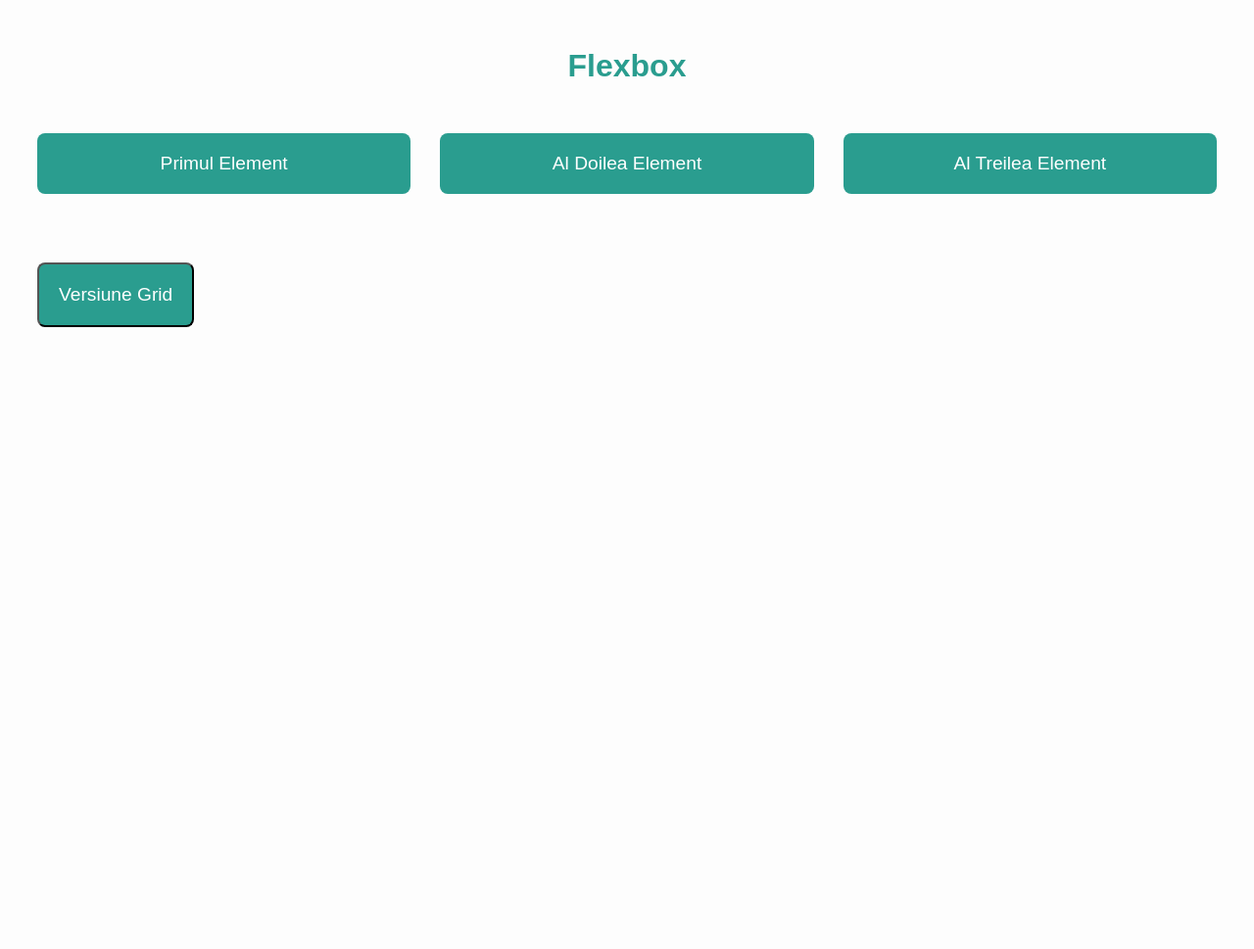
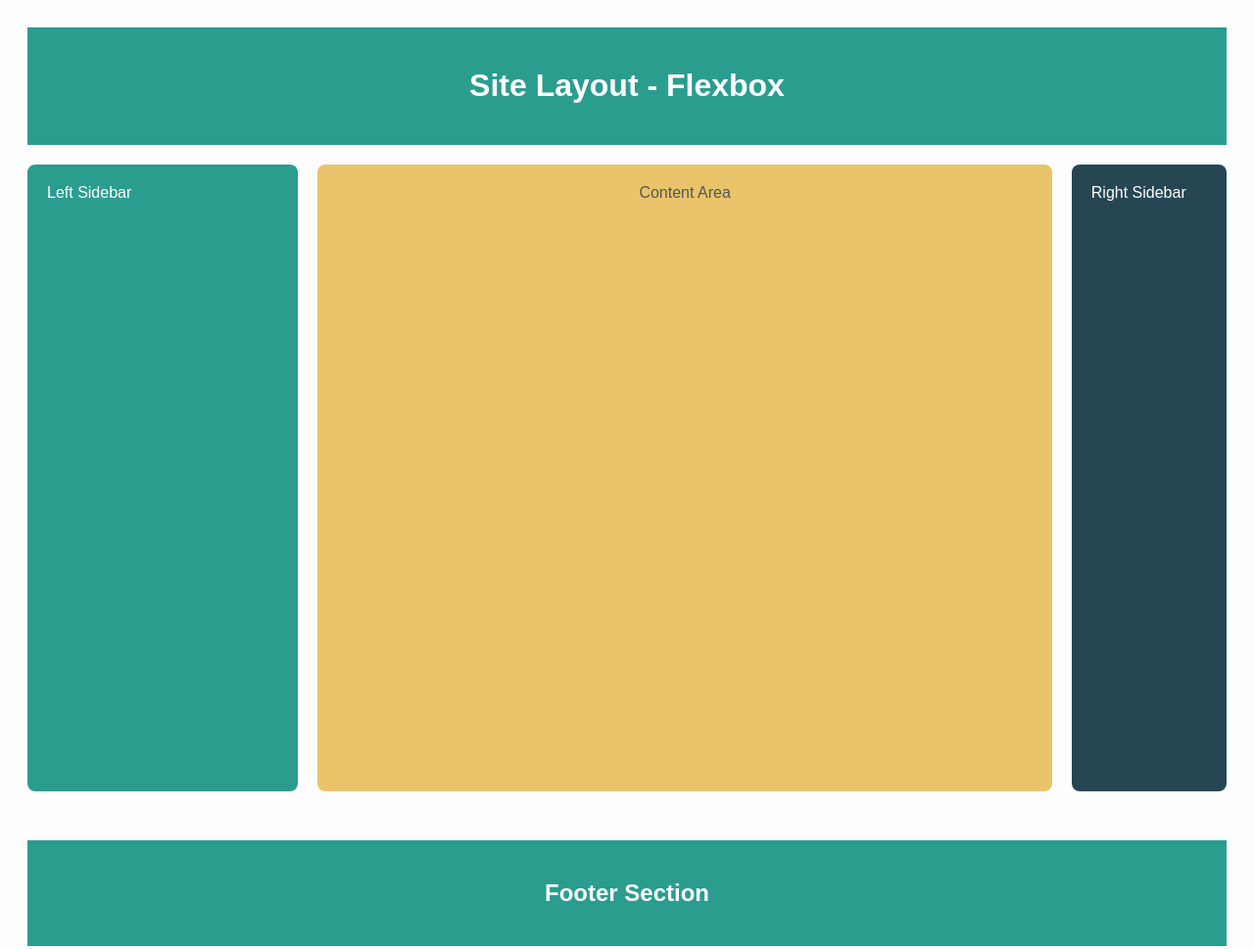
Before and after one commit to andricolae/flex-v-grid, a plain HTML site: page index.html in a window 1280 px wide. Shown: the top 969 px of the page at 98% size. Before the commit the page ends 800 px from the top, so only its background shows below. Drawn offline with Linux system fonts and the light colour scheme.

Commit message:
layout updates

```diff
--- a/flex.css
+++ b/flex.css
@@ -5,17 +5,49 @@ body {
     padding: 20px;
 }
 
-header {
+header, footer {
+    background-color: #2a9d8f;
+    color: white;
     text-align: center;
-    margin-bottom: 40px;
+    padding: 20px;
+    margin-bottom: 20px;
 }
 
-h1 {
-    color: #2a9d8f;
+.flex-layout {
+    display: flex;
+    gap: 20px;
+    margin-bottom: 50px;
 }
 
-section {
-    margin-bottom: 50px;
+.sidebar-left {
+    background-color: #2a9d8f;
+    color: white;
+    padding: 20px;
+    flex: 1;
+    border-radius: 8px;
+    min-height: 600px;
+}
+
+.main-content {
+    background-color: #e9c46a;
+    padding: 20px;
+    flex: 3;
+    border-radius: 8px;
+    text-align: center;
+    min-height: 600px;
+}
+
+.sidebar-right {
+    background-color: #264653;
+    color: white;
+    padding: 20px;
+    flex: 0.5;
+    border-radius: 8px;
+    min-height: 600px;
+}
+
+footer {
+    margin-top: 40px;
 }
 
 .item {
@@ -27,13 +59,3 @@ section {
     text-align: center;
     font-size: 1.2rem;
 }
-
-.flex-container {
-    display: flex;
-    justify-content: space-between;
-    gap: 10px;
-}
-
-.item {
-    flex: 1;
-}
--- a/grid.css
+++ b/grid.css
@@ -5,17 +5,47 @@ body {
     padding: 20px;
 }
 
-header {
+header, footer {
+    background-color: #2a9d8f;
+    color: white;
     text-align: center;
-    margin-bottom: 40px;
+    padding: 20px;
+    margin-bottom: 20px;
 }
 
-h1 {
-    color: #2a9d8f;
+.grid-layout {
+    display: grid;
+    grid-template-columns: 1fr 3fr 0.5fr;
+    gap: 20px;
+    margin-bottom: 50px;
 }
 
-section {
-    margin-bottom: 50px;
+.sidebar-left {
+    background-color: #2a9d8f;
+    color: white;
+    padding: 20px;
+    border-radius: 8px;
+    min-height: 600px;
+}
+
+.main-content {
+    background-color: #e9c46a;
+    padding: 20px;
+    border-radius: 8px;
+    text-align: center;
+    min-height: 600px;
+}
+
+.sidebar-right {
+    background-color: #264653;
+    color: white;
+    padding: 20px;
+    border-radius: 8px;
+    min-height: 600px;
+}
+
+footer {
+    margin-top: 40px;
 }
 
 .item {
@@ -27,9 +57,3 @@ section {
     text-align: center;
     font-size: 1.2rem;
 }
-
-.grid-container {
-    display: grid;
-    grid-template-columns: repeat(3, 1fr);
-    gap: 10px;
-}
--- a/index.html
+++ b/index.html
@@ -4,20 +4,22 @@
     <meta charset="UTF-8">
     <meta name="viewport" content="width=device-width, initial-scale=1.0">
     <link rel="stylesheet" href="flex.css">
-    <title>Flexbox Demo</title>
+    <title>Flexbox Layout Site</title>
 </head>
 <body>
     <header>
-        <h1>Flexbox</h1>
+        <h1>Site Layout - Flexbox</h1>
     </header>
 
-    <section class="flexbox-section">
-        <div class="flex-container">
-            <div class="item">Primul Element</div>
-            <div class="item">Al Doilea Element</div>
-            <div class="item">Al Treilea Element</div>
-        </div>
-    </section>
+    <div class="flex-layout">
+        <div class="sidebar-left">Left Sidebar</div>
+        <div class="main-content">Content Area</div>
+        <div class="sidebar-right">Right Sidebar</div>
+    </div>
+
+    <footer>
+        <h2>Footer Section</h2>
+    </footer>
 
     <button class="item" onclick="window.location.href='grid.html'">Versiune Grid</button>
 </body>
```
Also changed, not shown: grid.html (+11 -9 lines).
